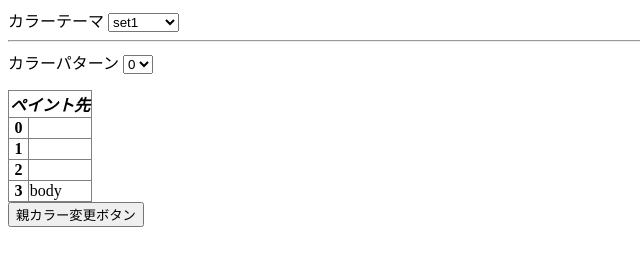
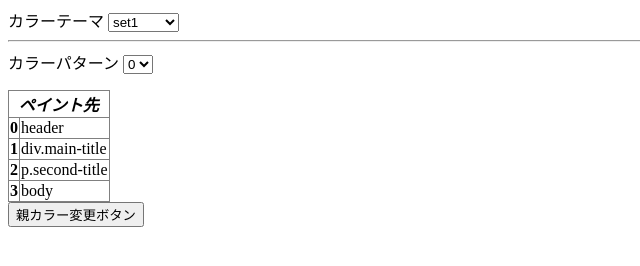
Before and after one commit to siruku6/Lita, a plain HTML site: page Lita/paint_menu.html in a window 1280 px wide. Shown: the whole page, without its empty margins (0-640 px from the left). Drawn offline with nearby package versions, Linux system fonts and the light colour scheme.

Commit message:
remove one bug, add function alert last-option message

```diff
--- a/Lita/color_paint_tool_driver.js
+++ b/Lita/color_paint_tool_driver.js
@@ -1,14 +1,35 @@
 /* * * * * * * * * * * * * * * *
          Event Drivers
  * * * * * * * * * * * * * * * */
+var Alert = {
+  $theme_message: '',
+  $pattern_message: '',
+
+  set_messages_obj: function() {
+    Alert.$theme_message = $('#theme-message');
+    Alert.$pattern_message = $('#pattern-message');
+  },
+  last_theme: function() {
+    Alert.$theme_message.html('ごめんね、これが最後のテーマだよ><');
+  },
+  last_pattern: function() {
+    Alert.$pattern_message.html('ごめんね、これが最後のカラーパターンだよ><');
+  },
+  rm_messages: function() {
+    Alert.$theme_message.html('');
+    Alert.$pattern_message.html('');
+  }
+}
+
 $(function(){
   // When loading HTML is finished ...
   $.getScript('./color_lake.js', function() {
     // console.log(ColorLake.default);
     if ($('#Lita').length !== 0) {
       PaintTool.ready_for_the_performance();
+      PaintTool.paint_all_target();
+      Alert.set_messages_obj();
       alert('Lita is ready !');
-      PaintTool.paint_all_target();
     }
   });
 
@@ -37,14 +58,21 @@ $(function(){
   $(document).on('keydown', function(e){
     if (!('originalEvent' in e)) { return; }
 
-    var old_theme_num   = Number(PaintTool.$theme_select_box.children("option:selected").val());
+    var theme_last_id   = Number(PaintTool.$theme_select_box.children('option').last().val());
+    var old_theme_num   = Number(PaintTool.$theme_select_box.children('option:selected').val());
+    var pattern_last_id = Number(PaintTool.$pattern_select_box.children('option').last().val());
     var old_pattern_num = Number(PaintTool.$pattern_select_box.children("option:selected").val());
+
+    Alert.rm_messages();
     if (e.originalEvent.code === 'ArrowLeft') {
       if (old_theme_num === 0) { return }
 
       PaintTool.$theme_select_box.val(old_theme_num - 1).change();
     } else if (e.originalEvent.code === 'ArrowRight') {
-      // TODO: if last number is selected, return
+      if (old_theme_num === theme_last_id) {
+        Alert.last_theme();
+        return
+      }
 
       PaintTool.$theme_select_box.val(old_theme_num + 1).change();
     } else if (e.originalEvent.code === 'ArrowUp') {
@@ -52,7 +80,10 @@ $(function(){
 
       PaintTool.$pattern_select_box.val(old_pattern_num - 1).change();
     } else if (e.originalEvent.code === 'ArrowDown') {
-      // TODO: if last number is selected, return
+      if (old_pattern_num === pattern_last_id) {
+        Alert.last_pattern();
+        return
+      }
 
       PaintTool.$pattern_select_box.val(old_pattern_num + 1).change();
     }
--- a/Lita/color_paint_tool_engine.js
+++ b/Lita/color_paint_tool_engine.js
@@ -2,7 +2,6 @@
 var PaintTool = {
   $theme_select_box: '',
   $pattern_select_box: '',
-  $target_object: [],
   target_selectors: [],
   array_$target_displays: [],
   resetting_target_num: null,
@@ -13,14 +12,13 @@ var PaintTool = {
     PaintTool.$theme_select_box = $('select#color-theme');
 
     PaintTool.set_default_target();
-    for (var i = 0; i < 4; i++) {
+
+    var target_size = PaintTool.target_selectors.length;
+    for (var i = 0; i < target_size; i++) {
       PaintTool.array_$target_displays.push($(`.target-${i}`));
-      if (PaintTool.$target_object[i].length > 0) {
-        // TODO: ほとんどLita-windowに表示されない
-        PaintTool.array_$target_displays[i].html(
-          PaintTool.$target_object[i][0].localName
-        );
-      }
+      PaintTool.array_$target_displays[i].html(
+        PaintTool.target_selectors[i]
+      );
     }
     PaintTool.$theme_select_box.html('');
     var index = 0;
@@ -41,27 +39,25 @@ var PaintTool = {
     console.log($Lita.find('select'));
     $Lita.find('div#chat-space').append('<p>おーい、りたー(`・ワ・´)</p>');
   },
-  switch_resetting_target: function(i) {
-    if (PaintTool.resetting_target_num === null) {
-      PaintTool.resetting_target_num = i;
-    } else {
-      PaintTool.resetting_target_num = null;
-    }
-  },
+  // switch_resetting_target: function(i) {
+  //   if (PaintTool.resetting_target_num === null) {
+  //     PaintTool.resetting_target_num = i;
+  //   } else {
+  //     PaintTool.resetting_target_num = null;
+  //   }
+  // },
   set_default_target: function() {
     selectors = ['header', 'div.main-title', 'p.second-title', 'body'];
     $.each(selectors, function(i, selector){
-      // TODO: object と selector の相互変換
-      PaintTool.$target_object[i] = $(selector);
       PaintTool.target_selectors[i] = selector;
     });
   },
-  set_target: function($target, i) {
-    PaintTool.$target_object[i] = $target;
-  },
-  paint_target: function(rgb, i) {
-    PaintTool.$target_object[i].attr('style', `background-color: rgb(${rgb});`);
-  },
+  // set_target: function($target, i) {
+  //   PaintTool.$target_objects[i] = $target;
+  // },
+  // paint_target: function(rgb, i) {
+  //   PaintTool.$target_objects[i].attr('style', `background-color: rgb(${rgb});`);
+  // },
   paint_all_target: function() {
     var $parent = $(window.opener.document);
     var theme_name = $('select#color-theme > option:selected').html()
--- a/Lita/paint_menu.html
+++ b/Lita/paint_menu.html
@@ -13,12 +13,14 @@
       <select id="color-theme">
         <option>カラーテーマ選択</option>
       </select>
+      <span id="theme-message"></span>
       <hr>
 
       <label for="pattern">カラーパターン</label>
       <select id="pattern">
         <option>select pattern</option>
       </select>
+      <span id="pattern-message"></span>
 
       <div id="chat-space"><p></p></div>
     </div>
```
